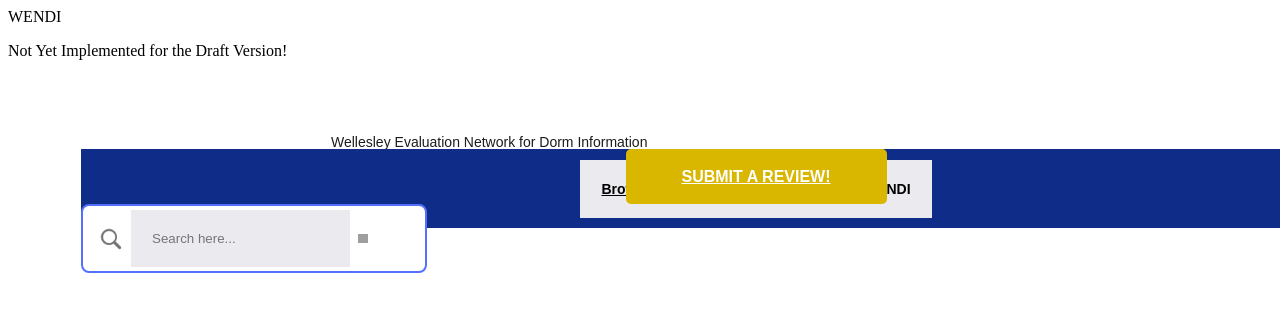
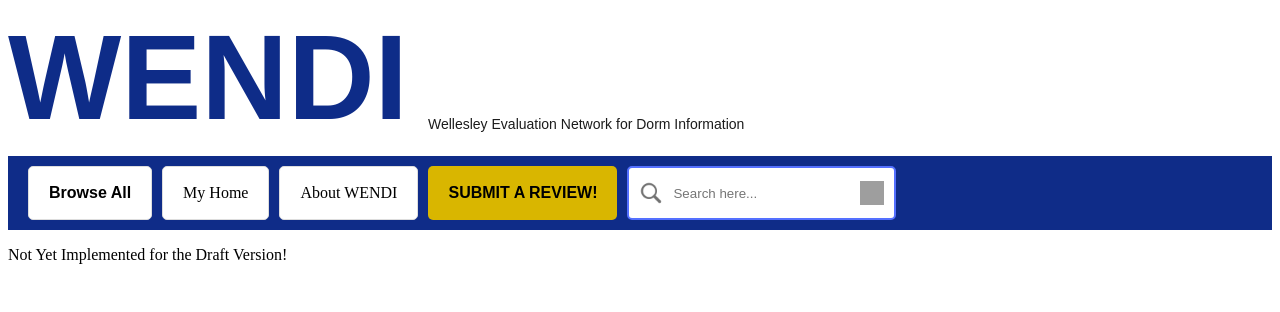
Before and after one commit to yanziv/WENDI, a Flask app: page /browse_all/ in a window 1280 px wide. Shown: the top 312 px of the page. Run offline with Flask 3, Linux system fonts and the light colour scheme; some libraries are stand-ins or nearby versions; grey boxes are pictures that could not be loaded.

Commit message:
fixed base css, filter dropdown not working

```diff
--- a/static/style.css
+++ b/static/style.css
@@ -1,4 +1,212 @@
-/* base.html */
+/* Base styles */
+.base-element {
+  background-color: #ffffff;
+}
+
+/* Header styles */
+.header-logo {
+  display: flex;
+  /* Align logo and description horizontally */
+  align-items: flex-end;
+  /* Align items to the bottom */
+  gap: 20px;
+  /* Space between logo and description */
+  padding-bottom: 10px;
+  /* Space above the navbar */
+}
+
+.header-logo .logo {
+  font-family: Arial, Helvetica, sans-serif;
+  font-weight: 700;
+  color: #0e2c88;
+  font-size: 120px;
+  margin-bottom: 0;
+  /* Align bottom of logo with navbar */
+}
+
+.header-logo .sitename {
+  font-family: Arial, Helvetica, sans-serif;
+  font-weight: 400;
+  color: #1c1c1c;
+  font-size: 14px;
+}
+
+/* Navbar styles */
+.nav-bar {
+  background-color: #0f2c88;
+  display: flex;
+  justify-content: space-between;
+  align-items: center;
+  padding: 10px 20px;
+  /* Adds padding inside the navbar */
+}
+
+.nav-tabs {
+  display: flex;
+  /* Aligns children (buttons) horizontally */
+  gap: 10px;
+  /* Space between the buttons */
+}
+
+.nav-tabs .regular-button,
+.nav-tabs .primary-button {
+  background-color: #ffffff;
+  /* White background for regular buttons */
+  border-radius: 5px;
+  /* Smoothed corners */
+  border: 1px solid #ddd;
+  /* Subtle border */
+  display: flex;
+  justify-content: center;
+  /* Center horizontally */
+  align-items: center;
+  /* Center vertically */
+  padding: 10px 20px;
+  /* Adjust padding as necessary */
+}
+
+.nav-tabs .regular-button a,
+.nav-tabs .primary-button a {
+  font-family: Arial, Helvetica, sans-serif;
+  font-weight: 700;
+  color: #000000;
+  /* Black font color for buttons */
+  text-decoration: none;
+  text-align: center;
+  /* Center text horizontally */
+  display: flex;
+  /* Use flex to center text */
+  justify-content: center;
+  /* Center content horizontally */
+  align-items: center;
+  /* Center content vertically */
+  height: 100%;
+  /* Fill the height of the parent */
+  width: 100%;
+  /* Fill the width for clickable area */
+  border-radius: 5px;
+  /* Smoothed corners for the anchor tag */
+}
+
+.nav-tabs .primary-button {
+  background-color: #d9b600;
+  /* Different background for primary button */
+  border: none;
+  /* No border for primary button */
+}
+
+.search-bar {
+  display: flex;
+  align-items: center;
+  gap: 8px;
+  background-color: #ffffff;
+  border-radius: 5px;
+  /* Smoothed corners for search bar */
+  border: 2px solid #5470ff;
+  padding: 5px 10px;
+  height: 40px;
+  /* Fixed height to match buttons */
+}
+
+.search-bar .magnifier,
+.search-bar .blackx {
+  width: 24px;
+  height: 24px;
+}
+
+.search-bar .search-input {
+  border: none;
+  flex-grow: 1;
+  border-radius: 5px;
+  /* Smoothed corners for input field */
+}
+
+/* Filter and results styles */
+#filter-and-results {
+  position: absolute;
+  top: 100%;
+  /* Positioned right below the nav-bar */
+  left: 50%;
+  transform: translateX(-50%);
+  width: 90%;
+  background-color: #ffffff;
+  border-radius: 8px;
+  border: 2px solid #d9d9d9;
+  display: none;
+  z-index: 1;
+}
+
+#filter-and-results .filter-header,
+#filter-and-results .result-header {
+  font-family: Arial, Helvetica, sans-serif;
+  font-weight: 600;
+  color: #000000;
+  font-size: 12px;
+  padding: 14px 16px;
+}
+
+#filter-and-results .filters-collection .filter {
+  background-color: #eaeaef;
+  border-radius: 100px;
+  display: flex;
+  align-items: center;
+  gap: 6px;
+  padding: 6px 16px;
+}
+
+#filter-and-results .filters-collection .filter-text {
+  font-family: Arial, Helvetica, sans-serif;
+  font-weight: 700;
+  color: #000000;
+  font-size: 16px;
+}
+
+#filter-and-results .filters-collection .whitex {
+  width: 9.71px;
+  height: 9.71px;
+}
+
+#filter-and-results #searchResults {
+  display: flex;
+  flex-direction: column;
+  gap: 8px;
+  padding: 0 16px;
+}
+
+/* Responsive adjustments for smaller screens */
+@media (max-width: 768px) {
+  .nav-tabs {
+      flex-direction: column;
+      align-items: flex-start;
+  }
+
+  .nav-bar {
+      padding: 10px;
+  }
+
+  .header-logo {
+      flex-direction: column;
+      align-items: flex-start;
+  }
+}
+
+#filter-and-results {
+  position: absolute;
+  top: 100%;
+  /* Directly below the element */
+  left: 0;
+  right: 0;
+  background-color: #ffffff;
+  border-radius: 8px;
+  border: 2px solid #d9d9d9;
+  display: none;
+  /* Start as hidden */
+  z-index: 10;
+  /* Make sure it's on top of other elements */
+  box-shadow: 0 4px 8px rgba(0, 0, 0, 0.1);
+  /* Optional: Adds shadow for depth */
+}
+
 
 /* the following is the CSS for the Range Slider for Room Review */
 .slider {
@@ -67,307 +275,6 @@
   height: auto;
   border-radius: 10px;
 }
-
-/* .base-html {
-  background-color: #ffffff;
-}
-
-.overlap-group .text-wrapper {
-  position: fixed;
-  height: 94px;
-  width: 296px;
-  top: 0;
-  left: 0;
-  font-family: Arial, Helvetica, sans-serif;
-  font-weight: 700;
-  color: #0e2c88;
-  font-size: 120px;
-  letter-spacing: 0;
-  line-height: normal;
-  white-space: nowrap;
-} */
-
-.overlap-group .description {
-  position: fixed;
-  width: 372px;
-  height: 22px;
-  top: 120px;
-  left: 331px;
-  font-family: Arial, Helvetica, sans-serif;
-  font-weight: 400;
-  color: #1c1c1c;
-  font-size: 14px;
-  letter-spacing: 0;
-  line-height: normal;
-}
-
-.base-html .rectangle {
-  position: fixed;
-  width: 1350px;
-  height: 79px;
-  top: 149px;
-  left: 81px;
-  background-color: #0f2c88;
-  margin-left: auto;
-  margin-right: auto;
-}
-
-.rectangle .frame-wrapper{
-  position: fixed;
-  display: flex;
-  align-items: center;
-  justify-content: center;
-  width: 1350px;
-  height: 79px;
-  margin-left: auto;
-  margin-left: 0;
-}
-
-.rectangle .frame {
-  display: flex;
-  align-items: center;
-  justify-content: center;
-  position: relative;
-  padding: 20px;
-  background-color: #eaeaef;
-  border: 1px solid;
-  border-color: #eaeaef;
-}
-
-
-.frame .text-wrapper {
-  position: relative;
-  flex: 1;
-  font-family: Arial, Helvetica, sans-serif;
-  font-weight: 700;
-  color: #000000;
-  font-size: 14px;
-  text-align: center;
-  letter-spacing: 0;
-  line-height: normal;
-}
-
-.rectangle .primary-button {
-  display: flex;
-  width: 229px;
-  height: 55px;
-  align-items: center;
-  justify-content: center;
-  padding: 0px 16px;
-  position: relative;
-  background-color: #d9b600;
-  border-radius: 5px;
-  overflow: hidden;
-  margin-left: auto;
-  margin-right: auto;
-}
-
-.primary-button .text-wrapper {
-  position: relative;
-  width: fit-content;
-  font-family: Arial, Helvetica, sans-serif;
-  font-weight: 700;
-  color: #ffffff;
-  font-size: 16px;
-  letter-spacing: 0;
-  line-height: normal;
-  white-space: nowrap;
-  margin-left: auto;
-  margin-right: auto;
-}
-
-.search-with-results {
-  display: flex;
-  width: 310px;
-  height: 55px;
-  align-items: center;
-  gap: 8px;
-  padding: 5px 16px;
-  position: relative;
-  background-color: #ffffff;
-  border-radius: 8px;
-  overflow: hidden;
-  border: 2px solid;
-  border-color: #5470ff;
-}
-
-.search-with-results .magnifier {
-  position: relative;
-  width: 24px;
-  height: 24px;
-}
-
-.search-with-results .text-wrapper {
-  position: relative;
-  flex: 1;
-  font-family: Arial, Helvetica, sans-serif;
-  font-weight: 400;
-  color: #00000054;
-  font-size: 15px;
-  letter-spacing: 0;
-  line-height: 24px;
-}
-
-.search-with-results .blackx{
-  position: relative;
-  width: 9.71px;
-  height: 9.71px;
-  margin-right: -0.35px;
-}
-
-.filter-frame {
-  position: relative;
-  width: 599px;
-  height: 333px;
-  background-color: #ffffff;
-  border-radius: 8px;
-  overflow: hidden;
-  border: 2px solid;
-  border-color: #d9d9d9;
-}
-
-.filter-frame .text-wrapper{
-  top: 14px;
-  font-family: Arial, Helvetica, sans-serif;
-  font-weight: 600;
-  color: #000000;
-  font-size: 12px;
-  letter-spacing: 0;
-  line-height: normal;
-  position: absolute;
-  left: 16px;
-}
-
-.filter-frame .filters {
-  display: inline-flex;
-  align-items: flex-start;
-  gap: 8px;
-  top: 43px;
-  position: absolute;
-  left: 16px;
-}
-
-.filter-frame .default {
-  background-color: #000000;
-  display: inline-flex;
-  align-items: center;
-  gap: 6px;
-  padding: 6px 16px;
-  position: relative;
-  flex: 0 0 auto;
-  border-radius: 100px;
-  overflow: hidden;
-}
-
-.filter-frame .div{
-  position: relative;
-  width: fit-content;
-  margin-top: -1px;
-  font-family: Arial, Helvetica, sans-serif;
-  font-weight: 700;
-  color: #ffffff;
-  font-size: 16px;
-  letter-spacing: 0;
-  line-height: normal;
-  white-space: nowrap;
-}
-
-.filter-frame .whitex {
-  position: relative;
-  width: 9.71px;
-  height: 9.71px;
-  margin-right: -0.35px;
-}
-
-.filter-frame .div-wrapper {
-  background-color: #eaeaef;
-  display: inline-flex;
-  align-items: center;
-  gap: 6px;
-  padding: 6px 16px;
-  position: relative;
-  flex: 0 0 auto;
-  border-radius: 100px;
-  overflow: hidden;
-}
-
-.filter-frame .text-wrapper-2 {
-  position: relative;
-  width: fit-content;
-  margin-top: -1px;
-  font-family: Arial, Helvetica, sans-serif;
-  font-weight: 700;
-  color: #000000;
-  font-size: 16px;
-  letter-spacing: 0;
-  line-height: normal;
-  white-space: nowrap;
-}
-
-.filter-frame .text-wrapper-3 {
-  position: absolute;
-  top: 96px;
-  left: 16px;
-  font-family: Arial, Helvetica, sans-serif;
-  font-weight: 600;
-  color: #000000;
-  font-size: 12px;
-  letter-spacing: 0;
-  line-height: normal;
-}
-
-.filter-frame .user{
-  display: inline-flex;
-  align-items: center;
-  gap: 8px;
-  position: absolute;
-  top: 125px;
-  left: 16px;
-}
-
-.filter-frame .text-wrapper-4 {
-  position: relative;
-  width: fit-content;
-  margin-top: -1px;
-  font-family: Arial, Helvetica, sans-serif;
-  font-weight: 400;
-  color: #000000;
-  font-size: 15px;
-  letter-spacing: 0;
-  line-height: 22.5px;
-  white-space: nowrap;
-}
-
-.filter-frame .button {
-  display: flex;
-  width: 570px;
-  height: 40px;
-  align-items: center;
-  justify-self: center;
-  padding: 0px 16px;
-  position: absolute;
-  top: 277px;
-  left: 16px;
-  border-radius: 5px;
-  overflow: hidden;
-  border: 1px solid;
-  border-color: #000000;
-  all: unset;
-  box-sizing: border-box;
-}
-
-.filter-frame .text-wrapper-5 {
-  position: relative;
-  width: fit-content;
-  font-family: Arial, Helvetica, sans-serif;
-  font-weight: 700;
-  color: #000000;
-  font-size: 16px;
-  letter-spacing: 0;
-  line-height: normal;
-  white-space: nowrap;
-}
-
 
 /* login.html */
 
--- a/templates/base.html
+++ b/templates/base.html
@@ -1,5 +1,6 @@
 <!DOCTYPE html>
 <html lang="en">
+
 <head>
   <meta charset="utf-8">
   <meta name="author" content="Annabel Yao, Emma Lim, Hae Rin Hong, Veronica Lin">
@@ -9,64 +10,62 @@
   <link rel="stylesheet" type="text/css" href="{{ url_for('static', filename='style.css') }}">
   <script src="https://code.jquery.com/jquery-3.6.4.min.js"></script>
 </head>
+
 <body>
-  <div class="base-html">
-    <div class="div">
-      <div class="overlap-group">
-        <div class="text-wrapper">WENDI</div>
-        <p class="description">Wellesley Evaluation Network for Dorm Information</p>
+  <div class="base-element">
+    <div class="header-logo">
+      <div class="logo">WENDI</div>
+      <p class="sitename">Wellesley Evaluation Network for Dorm Information</p>
     </div>
   </div>
-    <div class="rectangle">
-      <div class="frame-wrapper">
-        <div class="frame">
-          <a href="{{ url_for('landing') }}" class="text-wrapper">Browse All</a>
+  <div class="nav-bar">
+    <div class="nav-tabs">
+      <div class="regular-button">
+        <a href="{{ url_for('landing') }}">Browse All</a>
       </div>
-        <div class="frame">
-          <div class="text-wrapper">My Home</div>
+      <div class="regular-button">
+        <div class="button-text">My Home</div>
       </div>
-        <div class="frame">
-          <div class="text-wrapper">About WENDI</div>
-        </div>
+      <div class="regular-button">
+        <div class="button-text">About WENDI</div>
       </div>
       <div class="primary-button">
-        <a href="{{ url_for('review') }}" class="text-wrapper">SUBMIT A REVIEW!</a>
+        <a href="{{ url_for('review') }}" class="button-text">SUBMIT A REVIEW!</a>
       </div>
-      <div class="search-with-results">
+      <div class="search-bar">
         <img id="searchIcon" class="magnifier" src="{{ url_for('static', filename='media/base/magnifier.png') }}">
         <div id="searchContainer" class="search-bar-container">
-          <input class="frame search-input" type="text" name="search" id="searchInput" placeholder="Search here..." required>
+          <input class="search-input" type="text" name="search" id="searchInput" placeholder="Search here..." required>
         </div>
         <img id="blackxButton" class="blackx" src="{{ url_for('static', filename='media/base/blackx.png') }}">
       </div>
-      <div class="filter-frame" id="filter-frame">
-        <div class="text-wrapper">Filters</div>
-        <div class="filters">
-          <div class="default">
-            <div class="div">Room</div>
+    </div>
+    <div class="filter-and-results" id="filter-and-results">
+      <div class="filter-header">Filters</div>
+      <div class="filters-collection">
+        <div class="filter">
+          <div class="filter-text">Room</div>
           <img class="whitex" src="{{ url_for('static', filename='media/base/whitex.png') }}">
         </div>
-          <div class="div-wrapper">
-            <div class="text-wrapper-2">Hall</div>
+        <div class="filter">
+          <div class="filter-text">Hall</div>
         </div>
-          <div class="div-wrapper">
-            <div class="text-wrapper-2">User</div>
+        <div class="filter">
+          <div class="filter-text">User</div>
         </div>
       </div>
-        <div class="text-wrapper-3">Results</div>
+      <div class="result-header">Results</div>
       <div class="user" id="searchResults">
         <!-- Results will be dynamically added here -->
       </div>
       <button class="button">
-          <div class="text-wrapper-5">All results</div>
+        <div class="button-text">All results</div>
       </button>
     </div>
   </div>
   </div>
   <div id="content">
-
     <div id="flashes">
-
       {% with messages = get_flashed_messages() %}
         {% if messages %}
         <div id="messages">
@@ -76,15 +75,13 @@
         {% endif %}
       {% endwith %}
     </div>
-
     {% block main_content %}
     {% endblock %}
-
 </div>
 <script src="//code.jquery.com/jquery-3.2.1.min.js"></script>
     <script>
       function toggleFilterFrame(event) {
-        var filterFrame = $("#filter-frame");
+        var filterFrame = $("#filter-and-results");
 
       // Check if the click occurred inside the search input or result links
       if (
@@ -106,36 +103,38 @@
     }
 
     $(document).ready(function () {
-        // Hide filter-frame by default
-        $("#filter-frame").hide();
+      // Hide filter-and-results by default
+      $("#filter-and-results").hide();
 
       // Handle search bar container click event
       $("#searchContainer").mousedown(function (event) {
         // Prevent default behavior to avoid issues with focus
         event.preventDefault();
-          toggleFilterFrame(event);
-          // Focus on the search input after toggle
         $("#searchInput").focus();
       });
 
       // Handle search input focus event
       $("#searchInput").focus(function () {
-          // Clear placeholder text on focus
-          $(this).attr("placeholder", "");
-          $("#filter-frame").show();
-        });
-
-        // Handle search input blur event
-        $("#searchInput").blur(function () {
-          // Do nothing on blur
+        // Show the filter-and-results element
+        $("#filter-and-results").show();
       });
 
       // Handle blackx button click event
       $("#blackxButton").click(function () {
-          // Hide filter frame when blackx button is clicked
-          $("#filter-frame").hide();
+        // Hide filter-and-results when blackx button is clicked
+        $("#filter-and-results").hide();
         // Clear search input value
         $("#searchInput").val("");
+        // Restore placeholder text
+        $("#searchInput").attr("placeholder", "Search here...");
+      });
+
+      // Add document click event to handle clicking outside the search bar and results
+      $(document).click(function (event) {
+        // If the target is not the searchContainer nor a descendant of the searchContainer
+        if (!$(event.target).closest("#searchContainer").length && !$(event.target).closest("#filter-and-results").length) {
+          $("#filter-and-results").hide();
+        }
       });
 
       // Handle input changes for search input
@@ -146,11 +145,10 @@
           var searchTerm = $(this).val().toLowerCase();
           var results = simulateMatchingResults(searchTerm);
 
-            // Update the results in filter-frame
+          // Update the results in filter-and-results
           updateResults(results);
         }
       });
-
 
       // Handle search icon click event
       $("#searchIcon").click(function () {
@@ -165,11 +163,11 @@
           type: 'POST',
           data: { search_term: searchTerm },
           dataType: 'json',  // Specify that the expected data type is JSON
-            success: function(results) {
+          success: function (results) {
             // Handle the results returned from the server
             updateResults(results);
           },
-            error: function(xhr, status, error) {
+          error: function (xhr, status, error) {
             console.error("Error:", error);
           }
         });
@@ -183,7 +181,7 @@
           if (results.combined.length > 0) {
             results.combined.forEach(result => {
               var link = `<a href='/dorm/${result[0]}/room/${result[1]}'>${result[0]} - ${result[1]}</a>`;
-                resultsContainer.append(`<div class="text-wrapper-4">${link}</div>`);
+              resultsContainer.append(`<div>${link}</div>`);
             });
           }
 
@@ -191,7 +189,7 @@
           if (results.individual.length > 0) {
             results.individual.forEach(result => {
               var link = `<a href='/dorm/${result[0]}/room/${result[1]}'>${result[0]} - ${result[1]}</a>`;
-                resultsContainer.append(`<div class="text-wrapper-4">${link}</div>`);
+              resultsContainer.append(`<div>${link}</div>`);
             });
           }
         } else {
@@ -201,4 +199,5 @@
     });
   </script>
 </body>
+
 </html>
--- a/templates/landing.html
+++ b/templates/landing.html
@@ -5,14 +5,4 @@
 <h1>Browse All</h1>
 <p>this is the landing page.</p>
 
-{% with messages = get_flashed_messages() %}
-  {% if messages %}
-    <ul class="flashes">
-    {% for message in messages %}
-      <li>{{ message }}</li>
-    {% endfor %}
-    </ul>
-  {% endif %}
-{% endwith %}
-
 {% endblock %}
```
Lines whose indentation alone changed are shown as unchanged.
